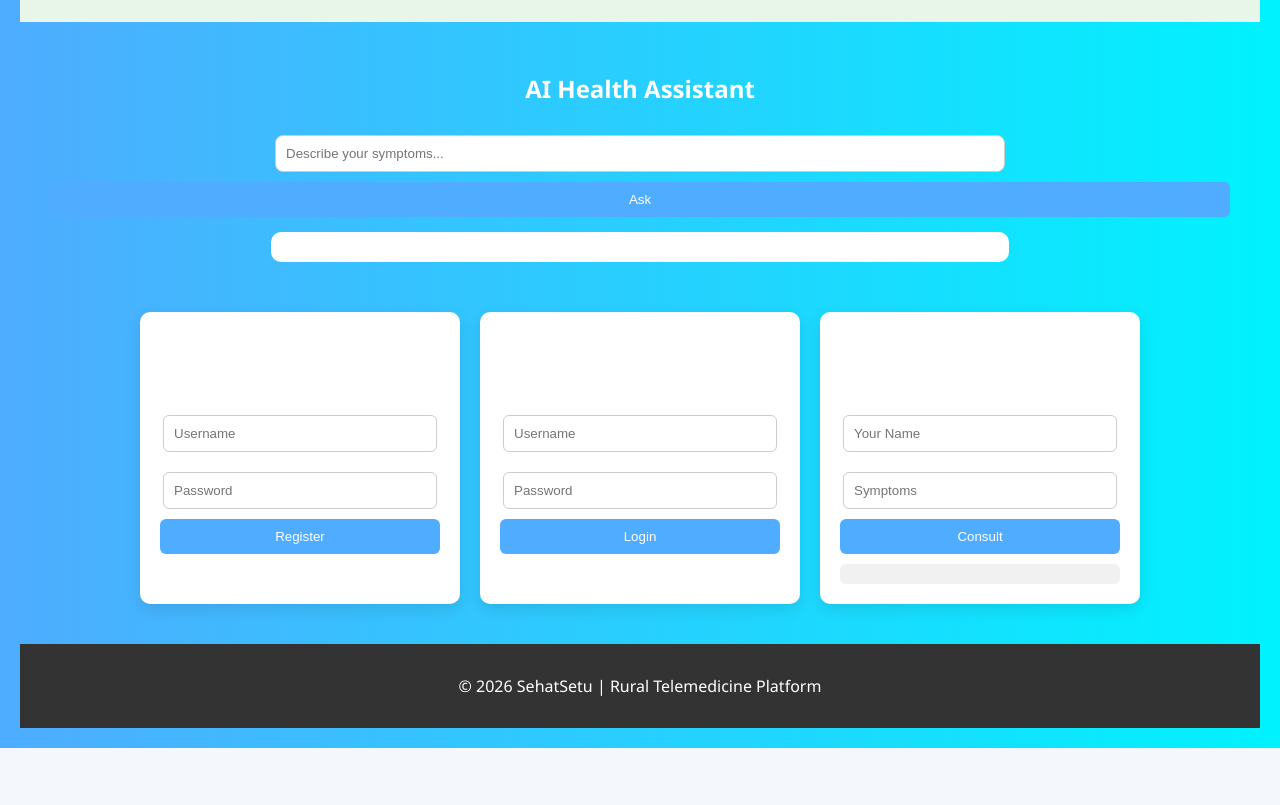
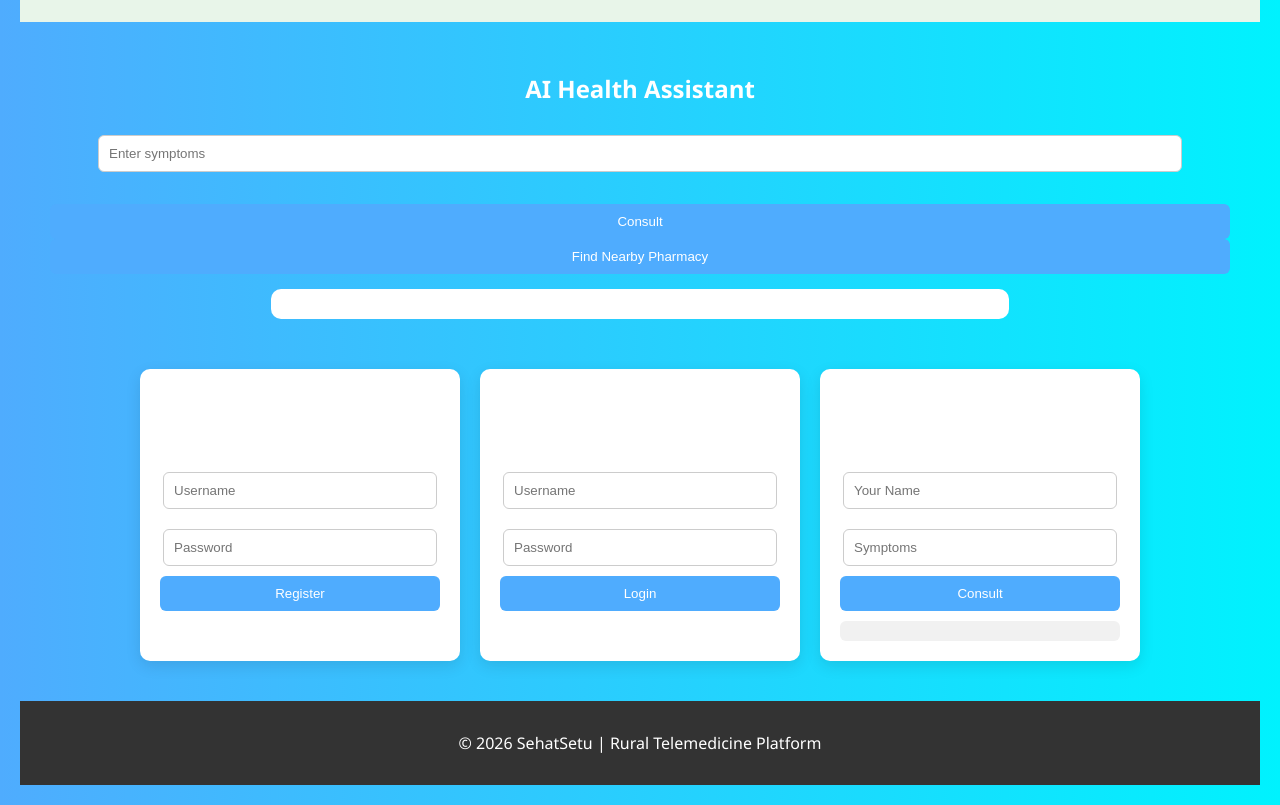
Before and after one commit to sohinigope92-sys/rural-health-hub, a plain HTML site: page index.html in a window 1280 px wide. Shown: the part 840-1645 px from the top of the page. Before the commit the page ends 1588 px from the top, so only its background shows below. Drawn offline with Linux system fonts and the light colour scheme.

Commit message:
Update index.html

```diff
--- a/index.html
+++ b/index.html
@@ -47,9 +47,13 @@
 
   <section id="chatbot" class="chatbot">
   <h2>AI Health Assistant</h2>
-  <input id="chatInput" placeholder="Describe your symptoms...">
-  <button onclick="chat()">Ask</button>
+  <input type="text" id="symptoms" placeholder="Enter symptoms"><br><br>
+
+  <button onclick="consult()">Consult</button>
+  <button onclick="showPharmacy()">Find Nearby Pharmacy</button>
+
   <div id="chatResult"></div>
+  <div id="pharmacyResult"></div>
 </section>
 
 <div class="container">
```
